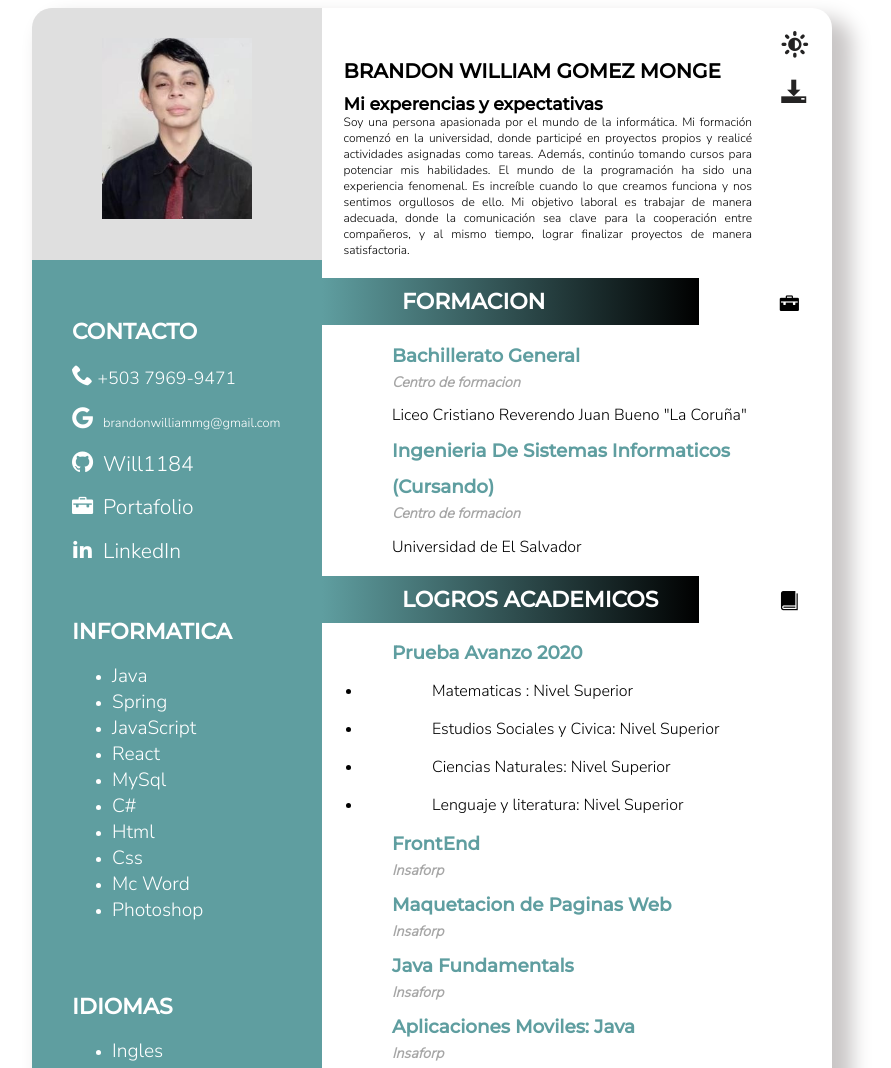
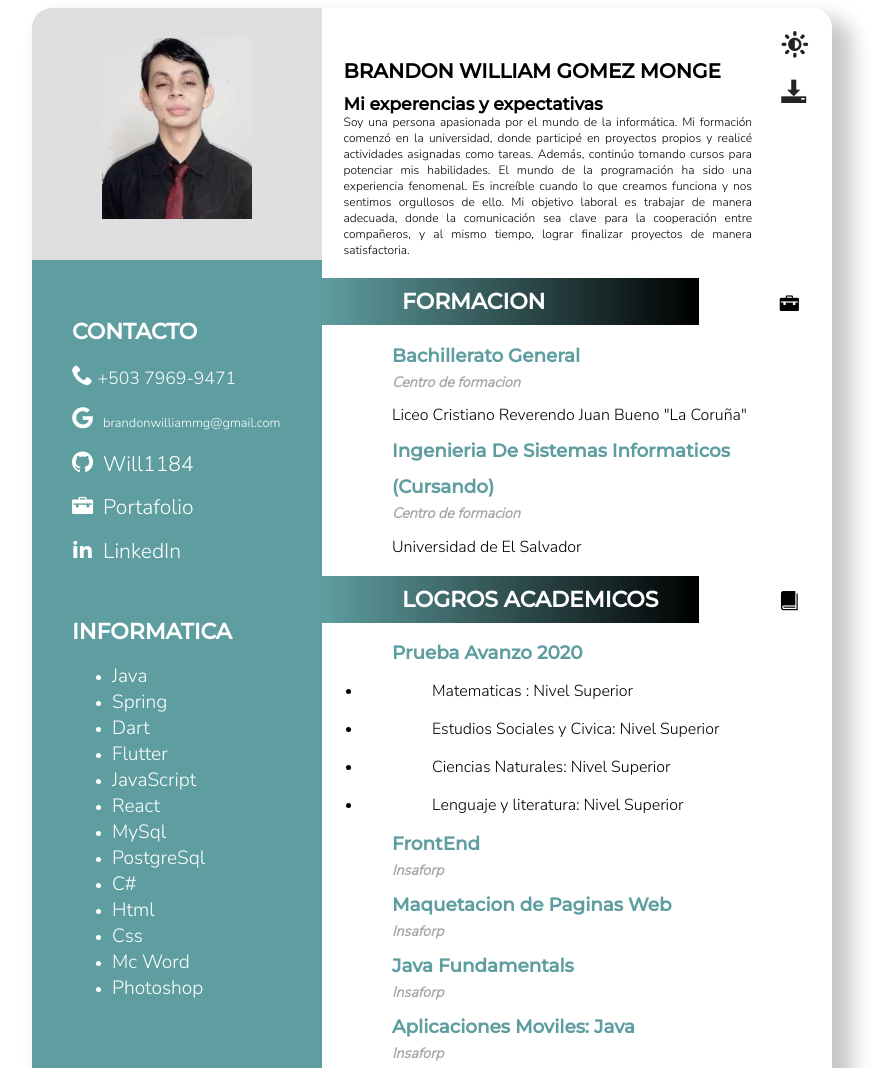
Before and after one commit to Will1184/Cv-BrandonGomez, a website: page index.html in a window 1280 px wide. Shown: the top 1068 px of the page, without its empty margins (208-1099 px from the left). Drawn offline with Linux system fonts and the light colour scheme; files whose address does not match are found by name.

Commit message:
feat: se agregaron nuevas tecnologias usadas en informatica

```diff
--- a/index.html
+++ b/index.html
@@ -59,6 +59,12 @@
                                 <span class="text">Spring</span>
                             </li>
                             <li>
+                                <span class="text">Dart</span>
+                            </li>
+                            <li>
+                                <span class="text">Flutter</span>
+                            </li>
+                            <li>
                                 <span class="text">JavaScript</span>
                             </li>
                             <li>
@@ -66,6 +72,9 @@
                             </li>
                             <li>
                                 <span class="text">MySql</span>
+                            </li>
+                            <li>
+                                <span class="text">PostgreSql</span>
                             </li>
                             <li>
                                 <span class="text">C#</span>
@@ -76,7 +85,6 @@
                             <li>
                                 <span class="text">Css</span>
                             </li>
-
                             <li>
                                 <span class="text">Mc Word</span>
                             </li>
```
